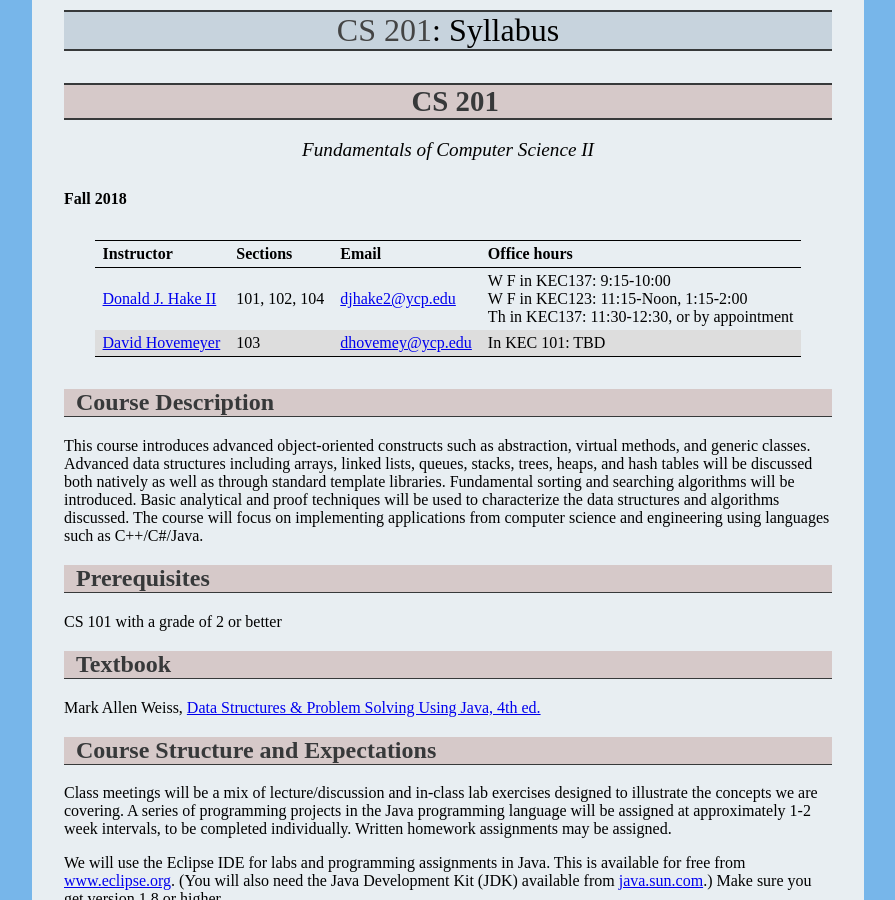
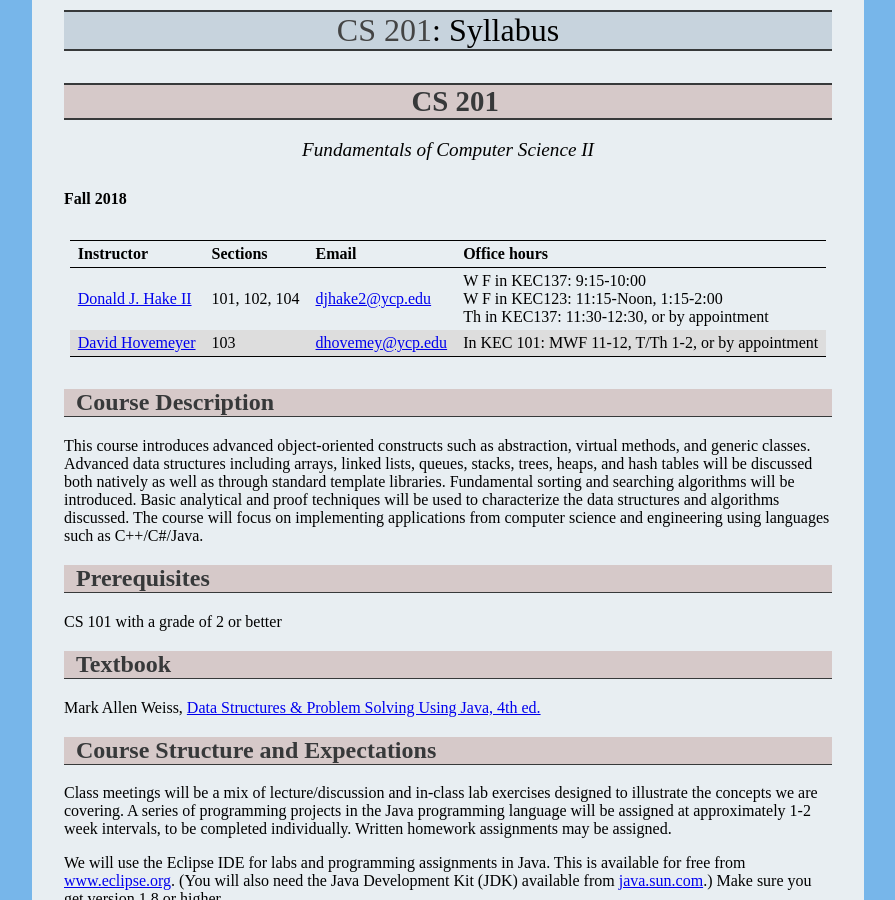
Before and after one commit to ycpcs/cs201-fall2018, a Jekyll site: the page built from syllabus.md, in a window 1280 px wide and 900 px high. Shown: the whole window, without its empty margins (192-1087 px from the left). Built offline with Jekyll 4.4.1, drawn with Linux system fonts in a browser that asks for light colours.

Commit message:
added my office hours

```diff
--- a/syllabus.md
+++ b/syllabus.md
@@ -12,7 +12,7 @@ title: "Syllabus"
 Instructor | Sections | Email | Office hours
 ---------- | -------- | ----- | ------------
 [Donald J. Hake II](http://faculty.ycp.edu/~djhake2) | 101, 102, 104 | [djhake2@ycp.edu](mailto:djhake2@ycp.edu) | 	W F in KEC137: 9:15-10:00 <br> W F in KEC123: 11:15-Noon, 1:15-2:00 <br> Th in KEC137: 11:30-12:30, or by appointment
-[David Hovemeyer](http://faculty.ycp.edu/~dhovemey) | 103 | [dhovemey@ycp.edu](mailto:dhovemey@ycp.edu) | In KEC 101: TBD
+[David Hovemeyer](http://faculty.ycp.edu/~dhovemey) | 103 | [dhovemey@ycp.edu](mailto:dhovemey@ycp.edu) | In KEC 101: MWF 11-12, T/Th 1-2, or by appointment
 
 Course Description
 ------------------
```
